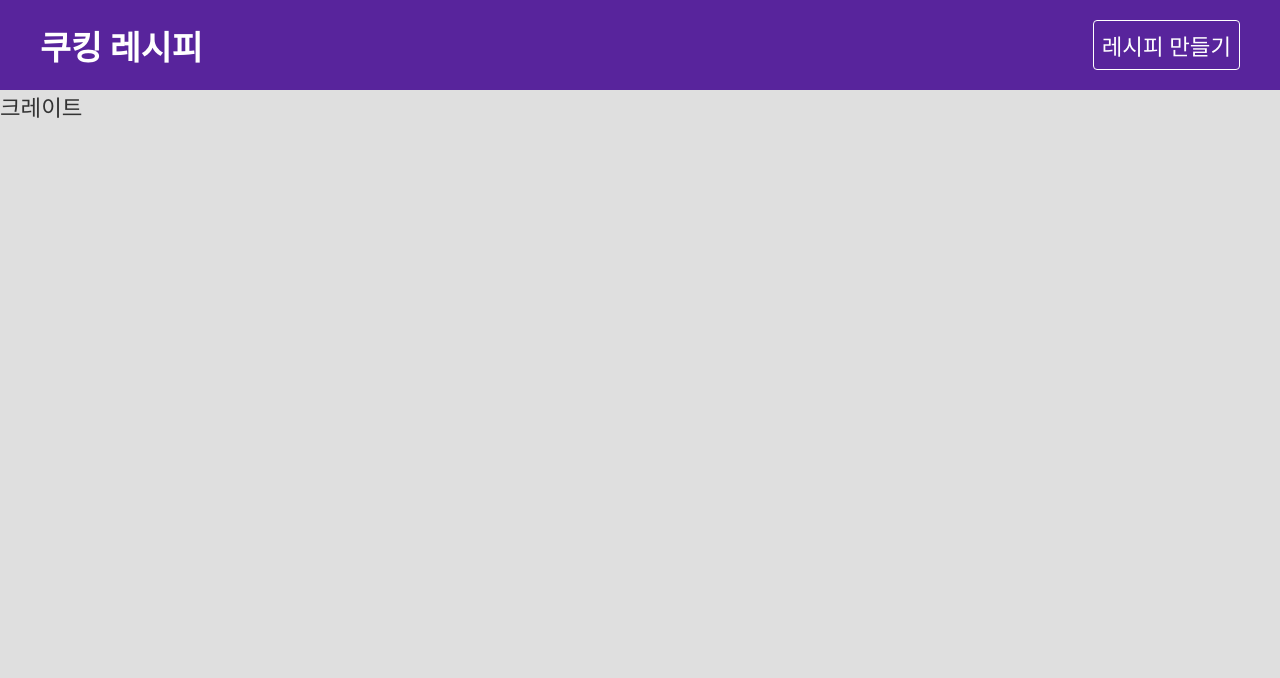
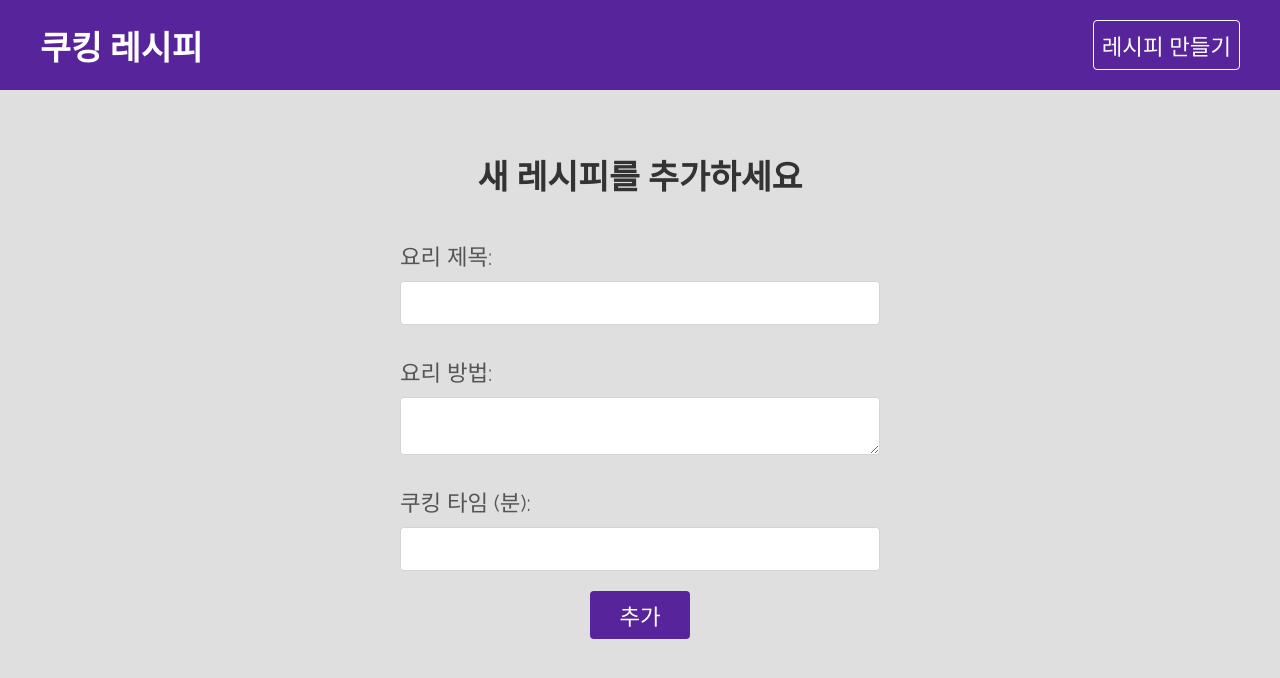
Before and after one commit to jbkim08/cooking-recipe, a React (Create React App) app: page /create in a window 1280 px wide. Shown: the top 678 px of the page. Built offline with nearby package versions, Linux system fonts and the light colour scheme.

Commit message:
새 요리만들기1

```diff
--- a/src/pages/create/Create.css
+++ b/src/pages/create/Create.css
@@ -0,0 +1,26 @@
+.create {
+  color: #555;
+  max-width: 480px;
+  margin: 60px auto;
+}
+.create label span {
+  display: block;
+  margin: 30px 0 10px;
+}
+.create p {
+  margin-top: 10px;
+  font-size: 0.8em;
+}
+.create button {
+  display: block;
+  width: 100px;
+  font-size: 1em;
+  color: #fff;
+  padding: 8px 20px;
+  border: 0;
+  border-radius: 4px;
+  background-color: #58249c;
+  cursor: pointer;
+  text-decoration: none;
+  margin: 20px auto;
+}
--- a/src/pages/create/Create.js
+++ b/src/pages/create/Create.js
@@ -1,7 +1,54 @@
+import { useState } from "react";
 import "./Create.css";
 
 const Create = () => {
-  return <div>크레이트</div>;
+  //새 레시피 작성시 제목, 요리방법, 요리시간
+  const [title, setTitle] = useState("");
+  const [method, setMethod] = useState("");
+  const [cookingTime, setCookingTime] = useState("");
+  const handleSubmit = (e) => {
+    e.preventDefault(); //기존 이벤트 중지
+    console.log(title, method, cookingTime);
+  };
+  return (
+    <div className="create">
+      <h2 className="page-title">새 레시피를 추가하세요</h2>
+      <form onSubmit={handleSubmit}>
+        <label>
+          <span>요리 제목:</span>
+          <input
+            type="text"
+            onChange={(e) => setTitle(e.target.value)}
+            value={title}
+            required
+          />
+        </label>
+
+        {/* recipe ingredients here */}
+
+        <label>
+          <span>요리 방법:</span>
+          <textarea
+            onChange={(e) => setMethod(e.target.value)}
+            value={method}
+            required
+          />
+        </label>
+
+        <label>
+          <span>쿠킹 타임 (분):</span>
+          <input
+            type="number"
+            onChange={(e) => setCookingTime(e.target.value)}
+            value={cookingTime}
+            required
+          />
+        </label>
+
+        <button className="btn">추가</button>
+      </form>
+    </div>
+  );
 };
 
 export default Create;
```
